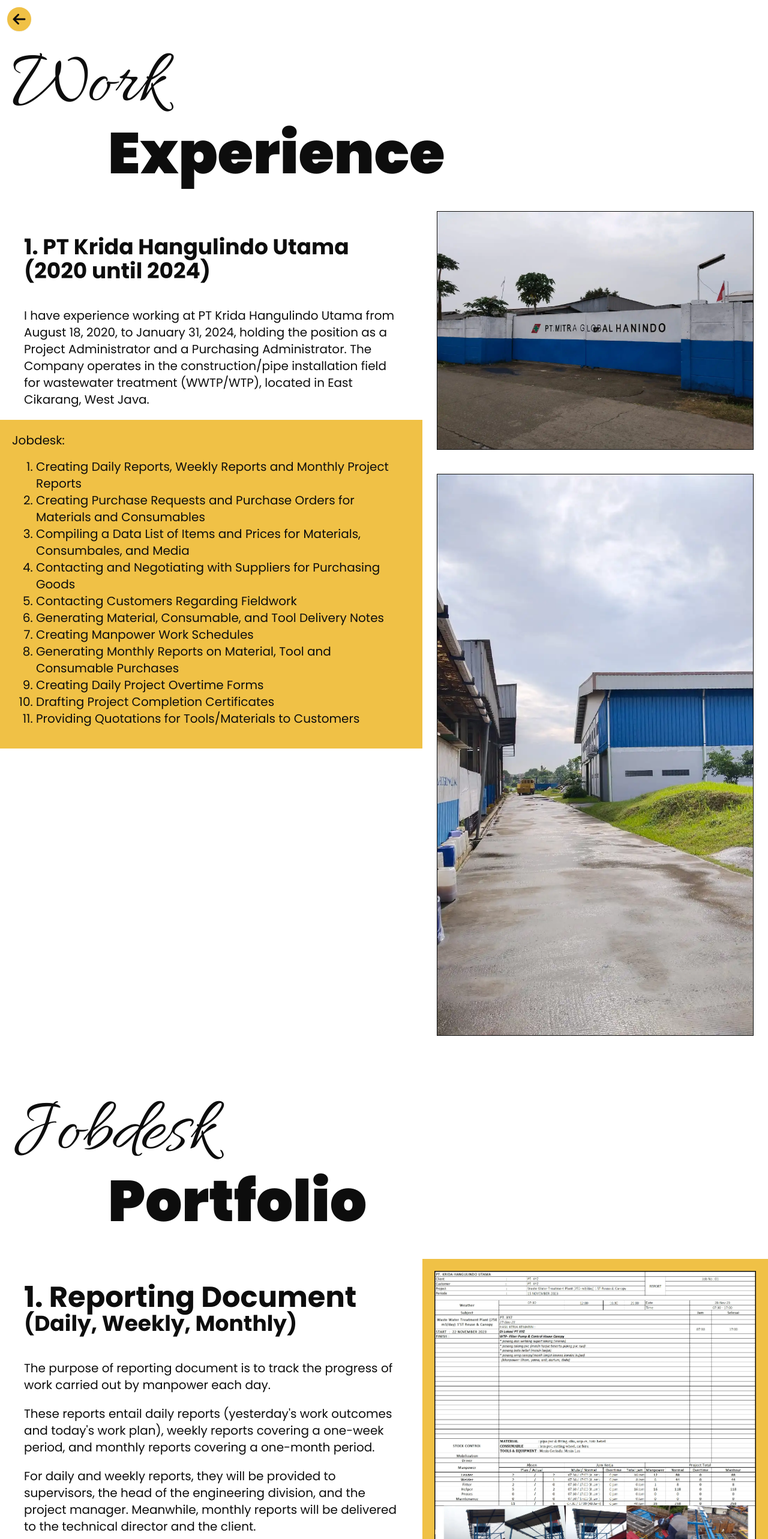
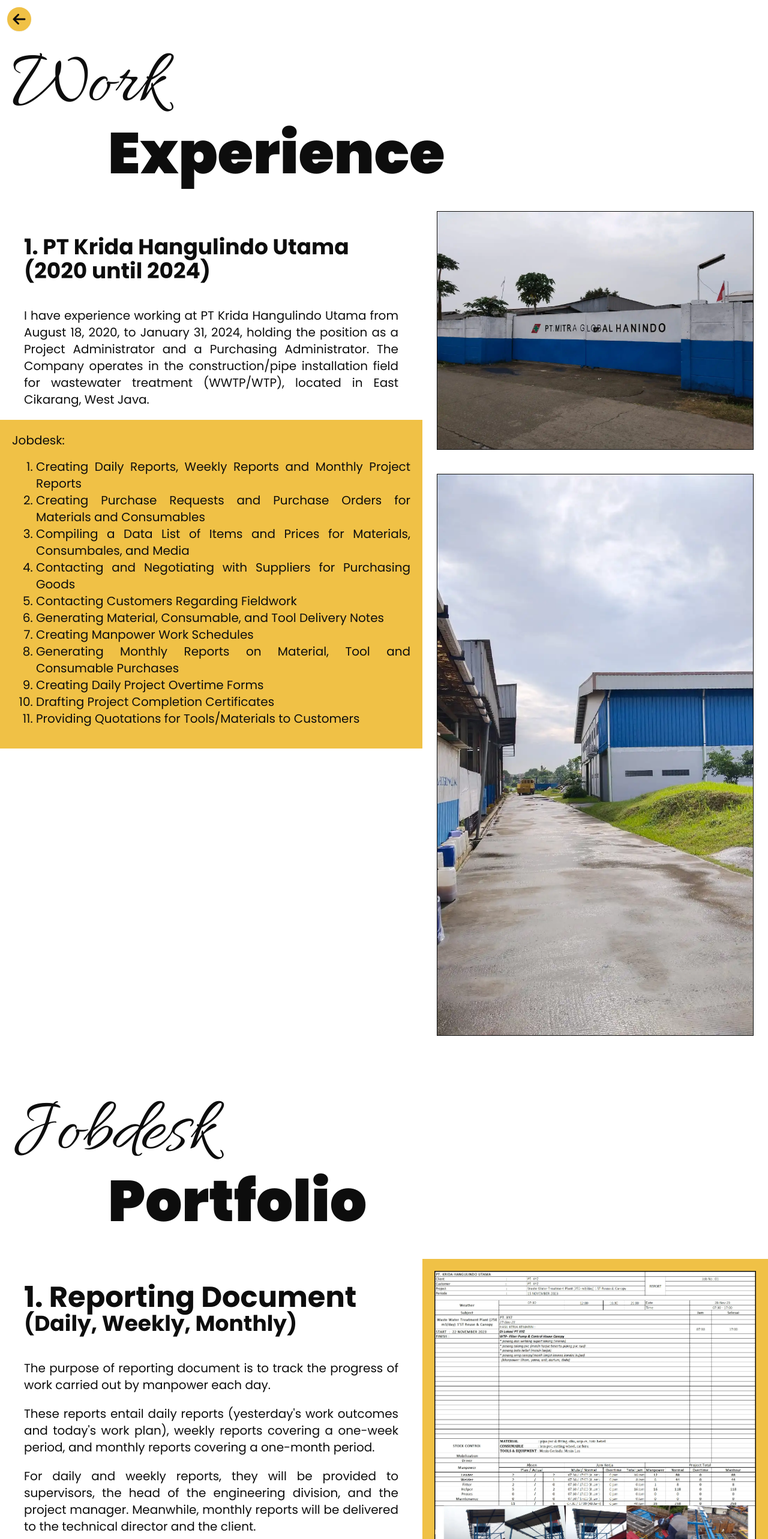
Before and after one commit to fauzancodes/risma-portfolio, a Next.js app: page /project-portfolio in a window 1280 px wide. Shown: the top 2566 px of the page at 60% size. Built offline with nearby package versions, Linux system fonts and the light colour scheme.

Commit message:
give text justify

```diff
--- a/src/app/ui/animated/about-me.tsx
+++ b/src/app/ui/animated/about-me.tsx
@@ -26,7 +26,7 @@ export function Description() {
   return (
     <>
       {About?.map((item, index) => (
-        <motion.p key={index} animate={{ opacity: 1 }} initial={{ opacity: 0 }} className="!tw-my-5 md:tw-text-xl">
+        <motion.p key={index} animate={{ opacity: 1 }} initial={{ opacity: 0 }} className="!tw-my-5 md:tw-text-xl tw-text-justify">
           {item}
         </motion.p>
       ))}
--- a/src/app/ui/animated/education.tsx
+++ b/src/app/ui/animated/education.tsx
@@ -13,13 +13,13 @@ export function Description() {
   return (
     <>
       {Education?.map((item, index) => (
-          <motion.p animate={{ opacity: 1 }} initial={{ opacity: 0 }} key={index} className="!tw-my-5 md:tw-text-xl">
+          <motion.p animate={{ opacity: 1 }} initial={{ opacity: 0 }} key={index} className="!tw-my-5 md:tw-text-xl tw-text-justify">
             {item}
           </motion.p>
         ))}
       <motion.ol animate={{ opacity: 1 }} initial={{ opacity: 0 }} className="tw-list-decimal">
         {EducationExperiences?.map((item, index) => (
-          <li key={index} className="!tw-my-5 md:tw-text-xl">
+          <li key={index} className="!tw-my-5 md:tw-text-xl tw-text-justify">
             {item}
           </li>
         ))}
--- a/src/app/ui/animated/project-portfolio.tsx
+++ b/src/app/ui/animated/project-portfolio.tsx
@@ -21,13 +21,13 @@ export function Description() {
         <div key={index} className={`tw-w-full ${FlexCenterX} tw-items-start tw-flex-wrap`}>
           <div className="tw-w-full md:tw-w-[55%] md:tw-sticky md:tw-top-0">
             <motion.h3 whileInView={{ translateX: 0, opacity: 1 }} initial={{ translateX: "-2rem", opacity: 0 }} className="tw-text-3xl md:tw-text-4xl !tw-p-5 md:!tw-p-10 !tw-py-5">{index + 1}. {item.title} ({item.duration})</motion.h3>
-            <motion.p animate={{ opacity: 1 }} initial={{ opacity: 0 }} className="md:tw-text-xl !tw-px-5 md:!tw-px-10 !tw-py-5 !tw-pt-0">{item.description}</motion.p>
+            <motion.p animate={{ opacity: 1 }} initial={{ opacity: 0 }} className="md:tw-text-xl !tw-px-5 md:!tw-px-10 !tw-py-5 !tw-pt-0 tw-text-justify">{item.description}</motion.p>
             {item?.jobdesks.length > 0 ? (
               <motion.div whileInView={{ translateX: 0, opacity: 1 }} initial={{ translateX: "-2rem", opacity: 0 }} className="tw-bg-primary tw-py-5 !tw-px-5 md:tw-px-10">
                 <p className="md:tw-text-xl">Jobdesk:</p>
                 <ol className="tw-list-decimal">
                   {item?.jobdesks.map((item, index) => (
-                    <li className="md:tw-text-xl" key={index}>{item}</li>
+                    <li className="md:tw-text-xl tw-text-justify" key={index}>{item}</li>
                   ))}
                 </ol>
               </motion.div>
@@ -63,20 +63,20 @@ export function PortfolioItems() {
             <motion.h4 whileInView={{ translateX: 0, opacity: 1 }} initial={{ translateX: "-2rem", opacity: 0 }} className="tw-text-2xl md:tw-text-4xl !tw-px-5 md:!tw-px-10 !tw-pt-0 !tw-pb-10">({item.subtitle})</motion.h4>
             {item.extra.length > 0 ? (
               <>
-                <motion.p whileInView={{ opacity: 1 }} initial={{ opacity: 0 }} key={index} className="md:tw-text-xl !tw-px-5 md:!tw-px-10 !tw-mb-5">{item.description[0]}</motion.p>
+                <motion.p whileInView={{ opacity: 1 }} initial={{ opacity: 0 }} key={index} className="md:tw-text-xl !tw-px-5 md:!tw-px-10 !tw-mb-5 tw-text-justify">{item.description[0]}</motion.p>
                 <ol className="tw-list-decimal tw-list-outside !tw-px-10 md:!tw-px-16">
                   {item.extra?.map((item, index) => (
-                    <motion.li whileInView={{ translateX: 0, opacity: 1 }} initial={{ translateX: "-2rem", opacity: 0 }} key={index} className="md:tw-text-xl">{item}</motion.li>
+                    <motion.li whileInView={{ translateX: 0, opacity: 1 }} initial={{ translateX: "-2rem", opacity: 0 }} key={index} className="md:tw-text-xl tw-text-justify">{item}</motion.li>
                   ))}
                 </ol>
                 {item.description?.map((item, index) => index > 0 && (
-                  <motion.p whileInView={{ opacity: 1 }} initial={{ opacity: 0 }} key={index} className="md:tw-text-xl !tw-px-5 md:!tw-px-10 !tw-mb-5">{item}</motion.p>
+                  <motion.p whileInView={{ opacity: 1 }} initial={{ opacity: 0 }} key={index} className="md:tw-text-xl !tw-px-5 md:!tw-px-10 !tw-mb-5 tw-text-justify">{item}</motion.p>
                 ))}
               </>
             ) : (
               <>
                 {item.description?.map((item, index) => (
-                  <motion.p whileInView={{ opacity: 1 }} initial={{ opacity: 0 }} key={index} className="md:tw-text-xl !tw-px-5 md:!tw-px-10 !tw-mb-5">{item}</motion.p>
+                  <motion.p whileInView={{ opacity: 1 }} initial={{ opacity: 0 }} key={index} className="md:tw-text-xl !tw-px-5 md:!tw-px-10 !tw-mb-5 tw-text-justify">{item}</motion.p>
                 ))}
               </>
             )}
```
